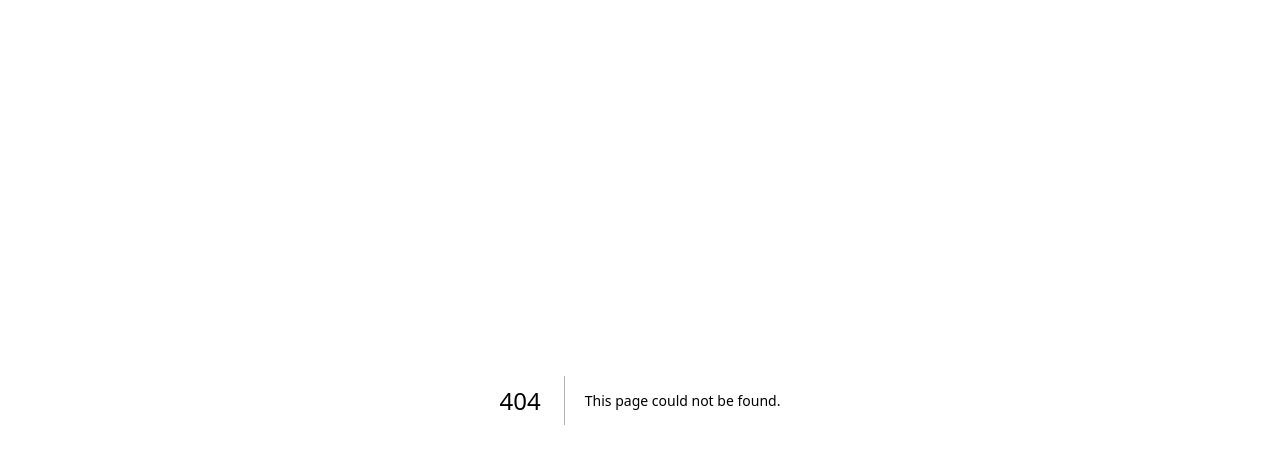
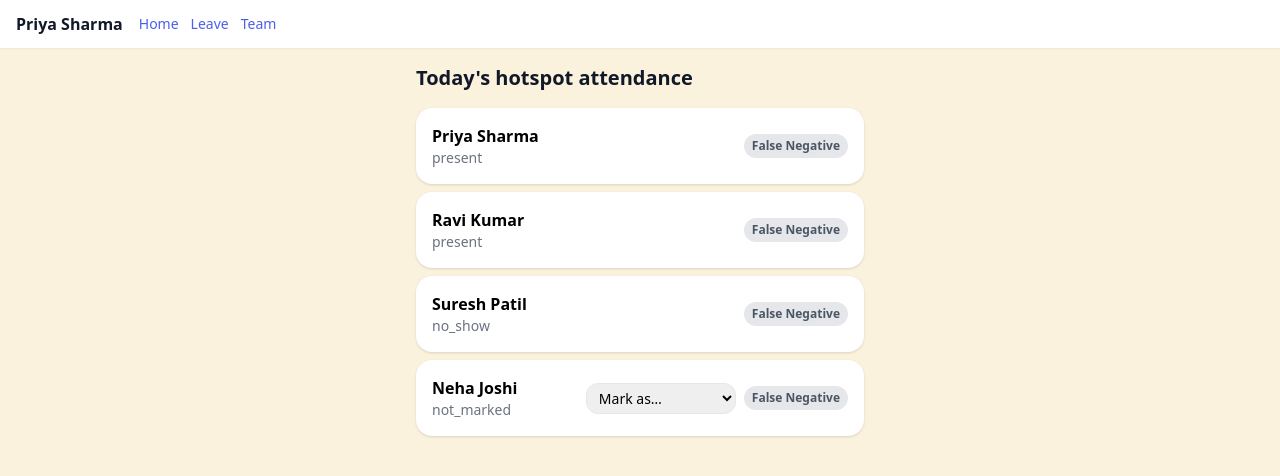
Before and after one commit to int-yashnitnaware/snabbit-salon-og, a Next.js app: page /staff/team in a window 1280 px wide. Before the commit this address had no page. Shown: the top 476 px of the page. Built offline with nearby package versions, Linux system fonts and the light colour scheme.

Commit message:
feat: add team-lead attendance status marking UI

```diff
--- /dev/null
+++ b/src/app/staff/team/page.tsx
@@ -0,0 +1,90 @@
+'use client'
+
+import { useState } from 'react'
+import { getMockAttendance, getMockProfiles, CURRENT_TEAM_LEAD_ID } from '@/lib/mock-data'
+import type { Attendance, AttendanceStatus, Profile } from '@/lib/types'
+
+const MARKABLE_STATUSES: AttendanceStatus[] = [
+  'marked_absent',
+  'no_show',
+  'false_attendance',
+]
+
+export default function TeamPage() {
+  const me = getMockProfiles().find((p) => p.id === CURRENT_TEAM_LEAD_ID)!
+  const profiles = getMockProfiles()
+  const [rows, setRows] = useState<Attendance[]>(
+    getMockAttendance().filter((a) => a.hotspotId === me.hotspotId)
+  )
+
+  function profileFor(staffId: string): Profile {
+    return profiles.find((p) => p.id === staffId)!
+  }
+
+  function handleMark(id: string, status: AttendanceStatus) {
+    setRows(rows.map((r) => (r.id === id ? { ...r, status } : r)))
+  }
+
+  function handleFalseNegativeToggle(id: string) {
+    setRows(
+      rows.map((r) =>
+        r.id === id ? { ...r, isFalseNegative: !r.isFalseNegative } : r
+      )
+    )
+  }
+
+  return (
+    <div className="max-w-md mx-auto space-y-4">
+      <h1 className="text-xl font-bold text-gray-900">
+        Today&apos;s hotspot attendance
+      </h1>
+      {rows.length === 0 ? (
+        <p className="text-gray-500">No staff shifts at your hotspot today.</p>
+      ) : (
+        <ul className="space-y-2">
+          {rows.map((row) => (
+            <li
+              key={row.id}
+              className="bg-white rounded-2xl shadow p-4 flex justify-between items-center gap-3"
+            >
+              <div>
+                <p className="font-semibold">{profileFor(row.staffId).fullName}</p>
+                <p className="text-sm text-gray-500">{row.status}</p>
+              </div>
+              <div className="flex items-center gap-2">
+                {row.status === 'not_marked' && (
+                  <select
+                    className="border rounded-xl px-2 py-1 text-sm"
+                    defaultValue=""
+                    onChange={(e) =>
+                      handleMark(row.id, e.target.value as AttendanceStatus)
+                    }
+                  >
+                    <option value="" disabled>
+                      Mark as…
+                    </option>
+                    {MARKABLE_STATUSES.map((s) => (
+                      <option key={s} value={s}>
+                        {s}
+                      </option>
+                    ))}
+                  </select>
+                )}
+                <button
+                  onClick={() => handleFalseNegativeToggle(row.id)}
+                  className={`text-xs px-2 py-1 rounded-full font-semibold ${
+                    row.isFalseNegative
+                      ? 'bg-success text-white'
+                      : 'bg-gray-200 text-gray-600'
+                  }`}
+                >
+                  False Negative
+                </button>
+              </div>
+            </li>
+          ))}
+        </ul>
+      )}
+    </div>
+  )
+}
```
